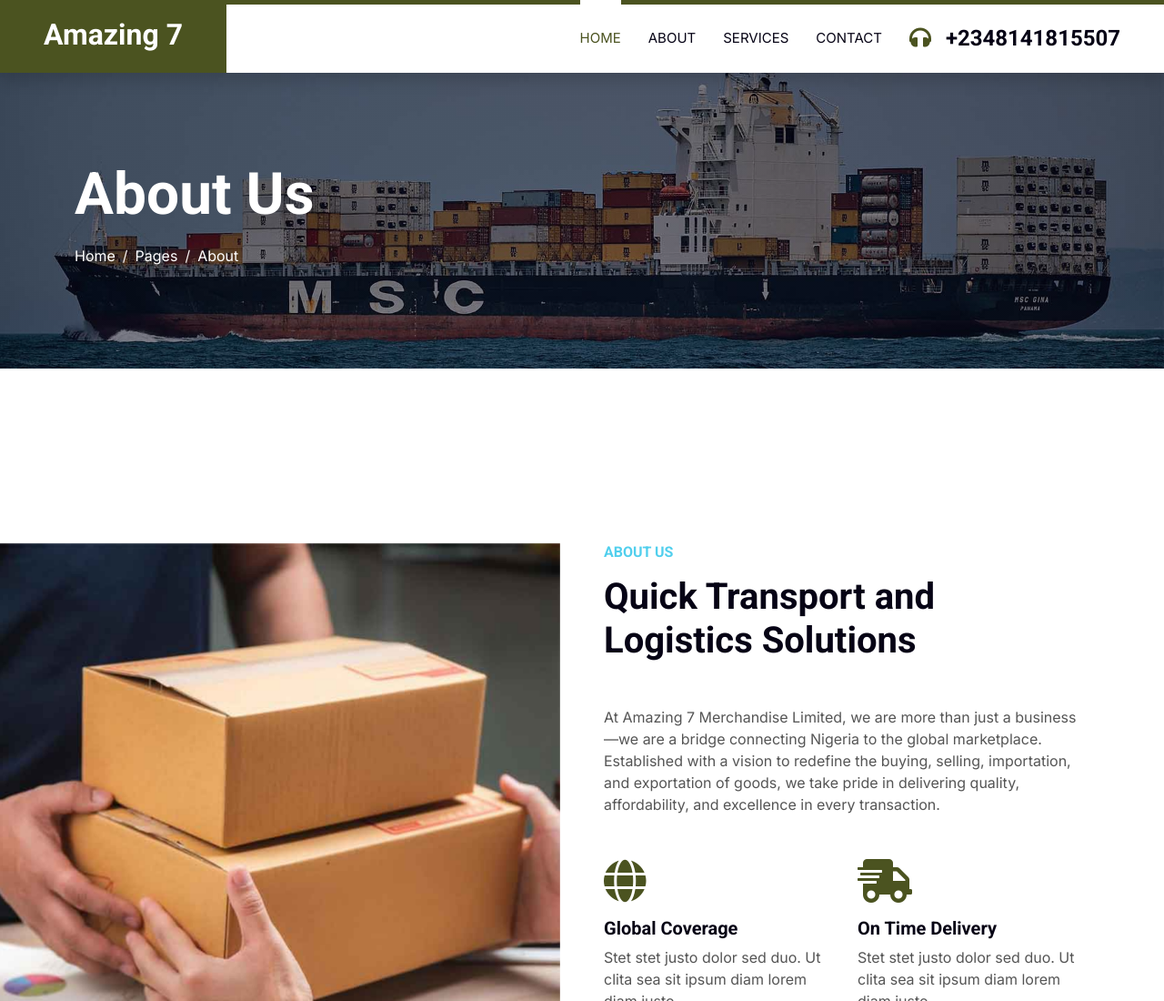
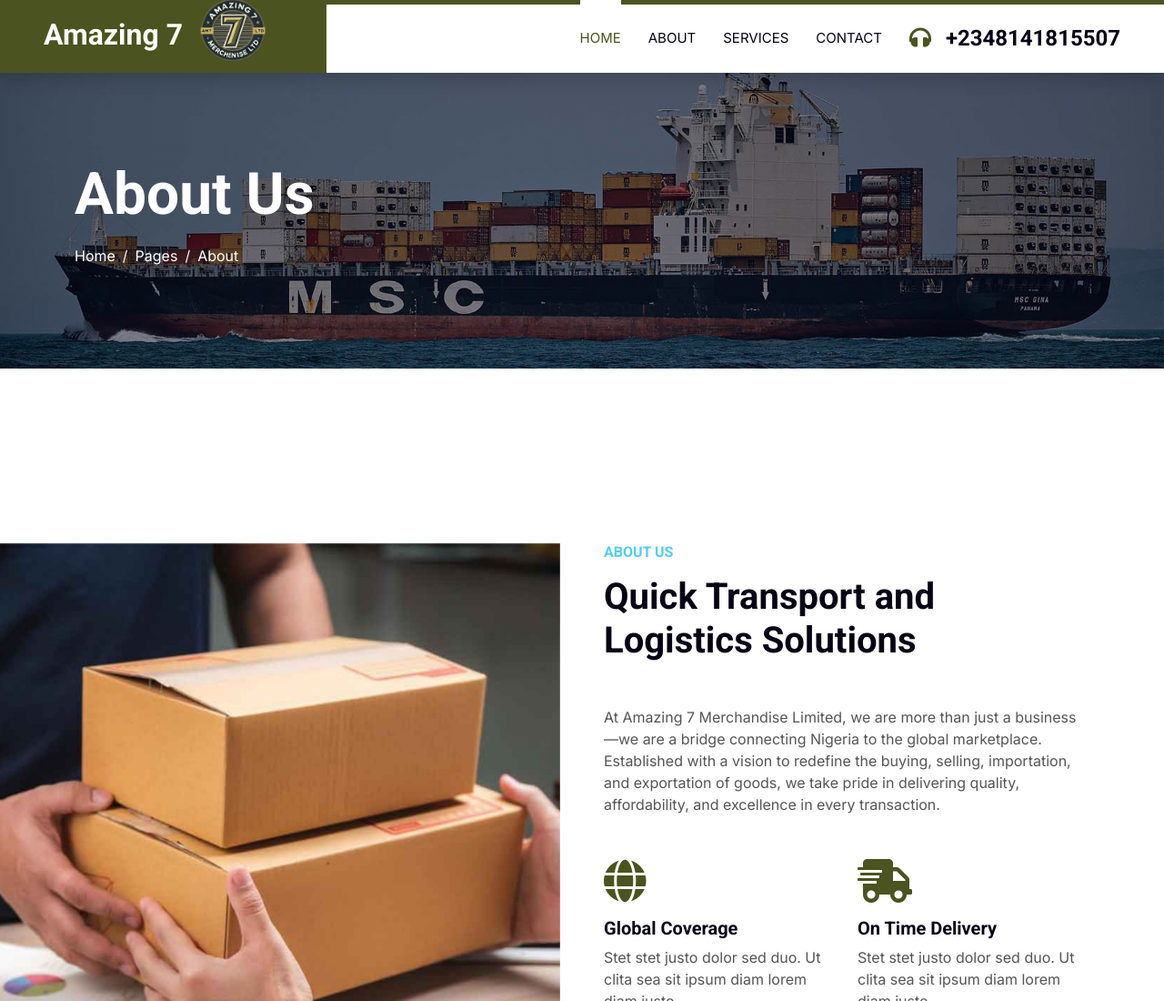
Before and after one commit to lala-tech-nig/bmhomesnew, a plain HTML site: page about.html in a window 1280 px wide. Shown: the top 1100 px of the page at 91% size. Drawn offline with nearby package versions, Linux system fonts and the light colour scheme; animation ran at ten frames a second.

Commit message:
logo adjusted

```diff
--- a/about.html
+++ b/about.html
@@ -43,8 +43,9 @@
 
     <!-- Navbar Start -->
     <nav class="navbar navbar-expand-lg bg-white navbar-light shadow border-top border-5 border-primary sticky-top p-0">
-        <a href="index.html" class="navbar-brand bg-primary d-flex align-items-center px-4 px-lg-5">
+        <a href="index.html" class="navbar-brand d-flex align-items-center px-4 px-lg-5" style="background-color: #4B5320;">
             <h2 class="mb-2 text-white">Amazing 7</h2>
+             <img width="110px" height="110px" src="img/logo.png" alt="logo">
         </a>
         <button type="button" class="navbar-toggler me-4" data-bs-toggle="collapse" data-bs-target="#navbarCollapse">
             <span class="navbar-toggler-icon"></span>
```
Also changed, not shown: contact.html (+2 -1 lines), index.html (+1 -0 lines), service.html (+2 -1 lines), img/logo.png (added).
